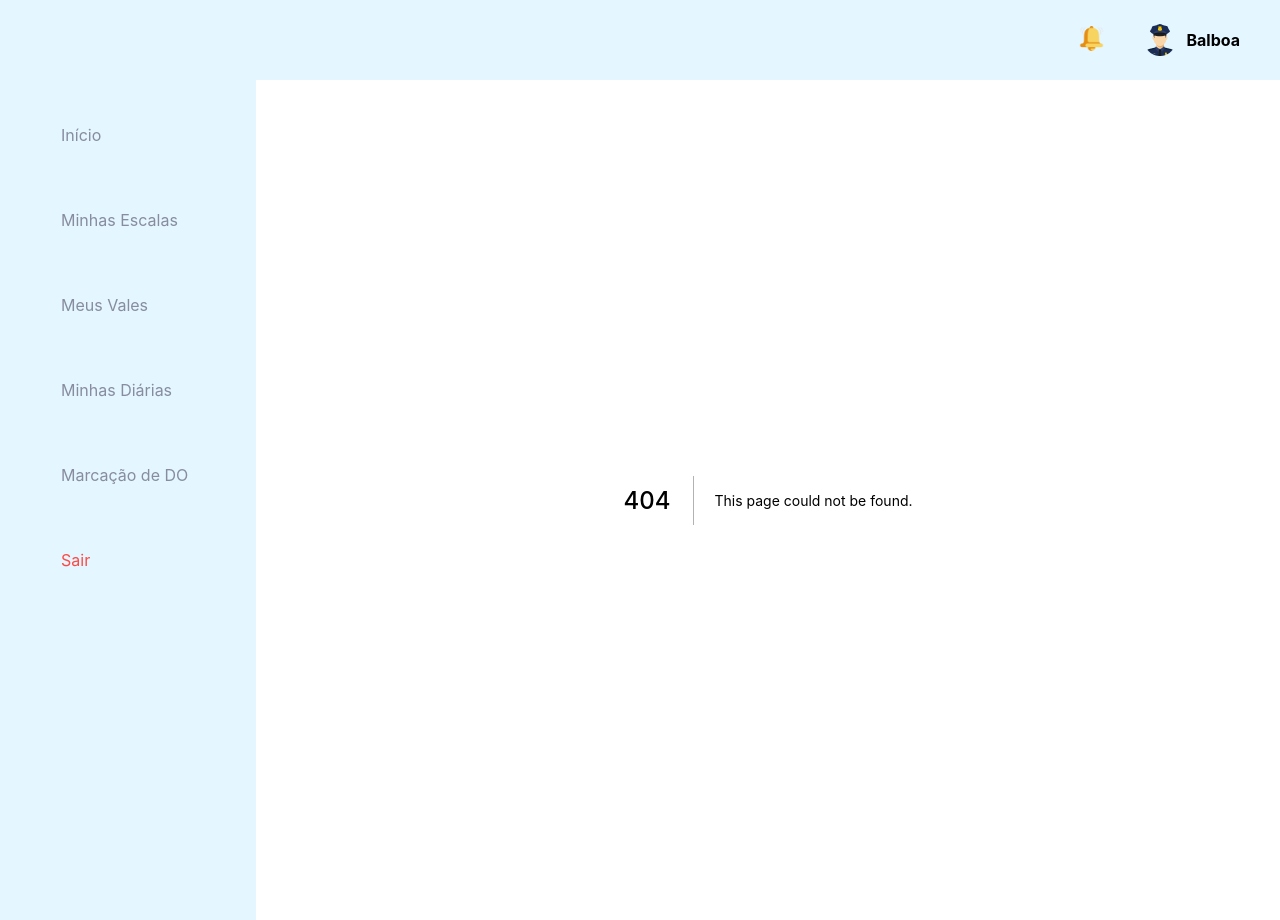
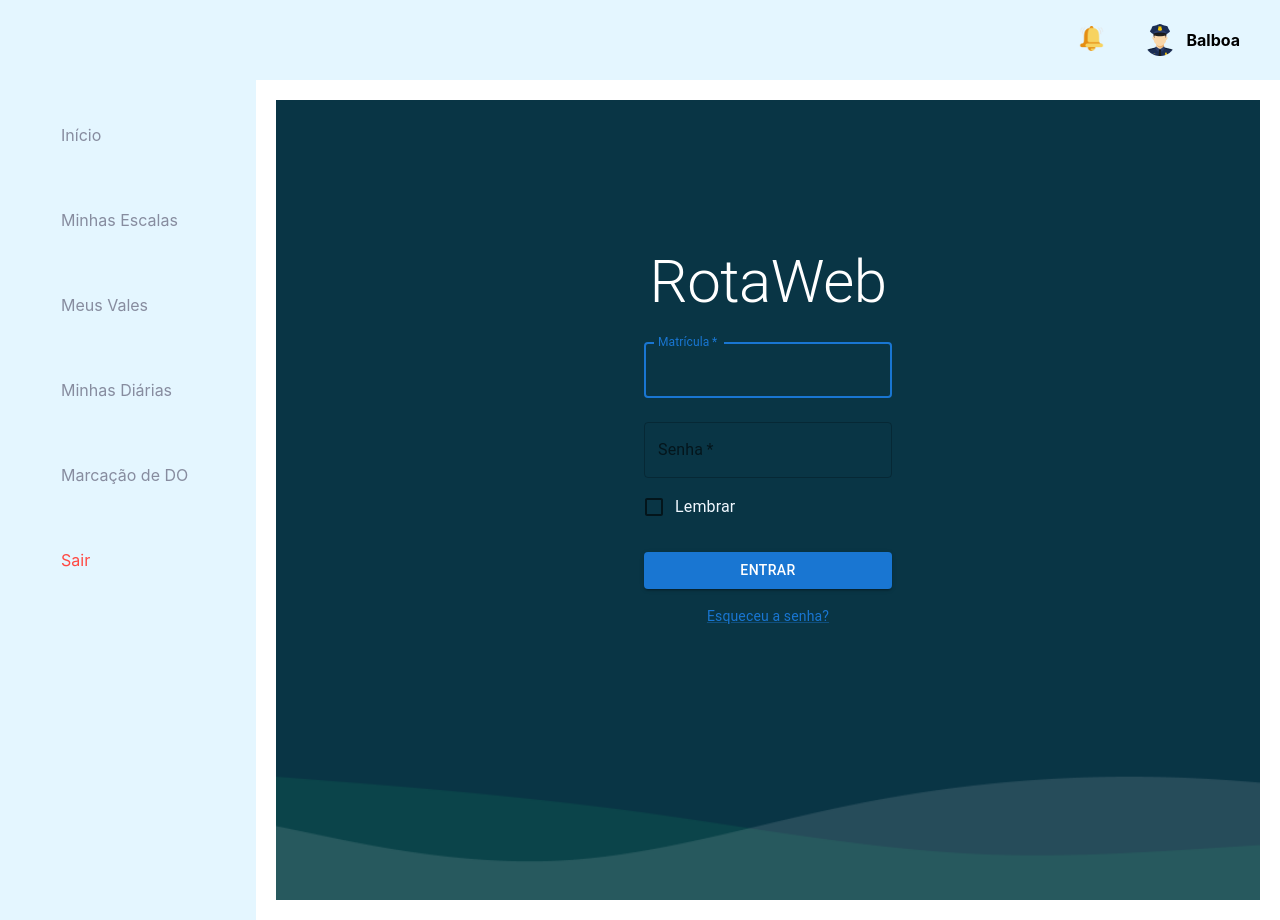
Before and after one commit to balbboa/rota, a Next.js app: page /signin in a window 1280 px wide. Before the commit this address had no page. Built offline with nearby package versions, Linux system fonts and the light colour scheme; some icons are missing.

Commit message:
Feat: Cria pagina de login

```diff
--- /dev/null
+++ b/pages/signin.tsx
@@ -0,0 +1,88 @@
+import type { NextPage } from "next";
+import Container from "../components/Container";
+import React from "react";
+import Avatar from '@mui/material/Avatar';
+import Button from '@mui/material/Button';
+import TextField from '@mui/material/TextField';
+import FormControlLabel from '@mui/material/FormControlLabel';
+import Checkbox from '@mui/material/Checkbox';
+import Link from '@mui/material/Link';
+import Grid from '@mui/material/Grid';
+import Box from '@mui/material/Box';
+import Typography from '@mui/material/Typography';
+
+
+const SignIn: NextPage = () => {
+  const handleSubmit = (event: React.FormEvent<HTMLFormElement>) => {
+    event.preventDefault();
+    const data = new FormData(event.currentTarget);
+    console.log({
+      email: data.get('email'),
+      password: data.get('password'),
+    });
+  };
+
+  return (
+    <Container title="Sign In">
+       <div>
+        <section className="signinbg">
+        <Box
+          sx={{
+            marginTop: 12,
+            display: 'flex',
+            flexDirection: 'column',
+            alignItems: 'center',
+          }}
+        >
+          <Typography component="h1" variant="h2" color={'#FFFFFF'}>
+            RotaWeb
+          </Typography>
+          <Box component="form" onSubmit={handleSubmit} noValidate sx={{ mt: 1 }}>
+            <TextField
+              margin="normal"
+              required
+              fullWidth
+              id="email"
+              label="Matrícula"
+              name="email"
+              autoComplete="email"
+              autoFocus
+            />
+            <TextField
+              margin="normal"
+              required
+              fullWidth
+              name="password"
+              label="Senha"
+              type="password"
+              id="password"
+              autoComplete="current-password"
+            />
+            <FormControlLabel
+              control={<Checkbox value="remember" color="primary" />}
+              label="Lembrar"
+            />
+            <Button
+              type="submit"
+              fullWidth
+              variant="contained"
+              sx={{ mt: 3, mb: 2 }}
+            >
+              Entrar
+            </Button>
+            <Grid container>
+              <Grid item xs>
+                <Link href="#" variant="body2">
+                  Esqueceu a senha?
+                </Link>
+              </Grid>
+            </Grid>
+          </Box>
+        </Box>
+        </section>
+      </div>
+    </Container>
+  );
+};
+
+export default SignIn;
--- a/pages/vales.tsx
+++ b/pages/vales.tsx
@@ -1,7 +1,7 @@
 import type { NextPage } from "next";
 import Container from "../components/Container";
 import DataTable from "../components/Table";
-import { GridColDef, GridRenderCellParams } from '@mui/x-data-grid';
+import { GridColDef } from '@mui/x-data-grid';
 import Alert from "@mui/material/Alert";
 import { Chip } from "@mui/material";
 
--- a/styles/globals.css
+++ b/styles/globals.css
@@ -14,3 +14,26 @@ a {
 * {
   box-sizing: border-box;
 }
+
+section {
+  padding: 50px 0;
+
+  justify-content: center;
+  display: flex;
+}
+.signinbg{
+  display: flex;
+  background: url("../public/not-authenticated-background.png");
+  height: 100vh;
+  min-height: 500px;
+  background-size: cover;
+  background-attachment: fixed;
+}
+form {
+  color: aliceblue;
+  justify-content: center;
+  display: flex;
+  flex-direction: column;
+  justify-items: center;
+
+}
```
Also changed, not shown: public/not-authenticated-background.png (renamed from assets/not-authenticated-background.png).
